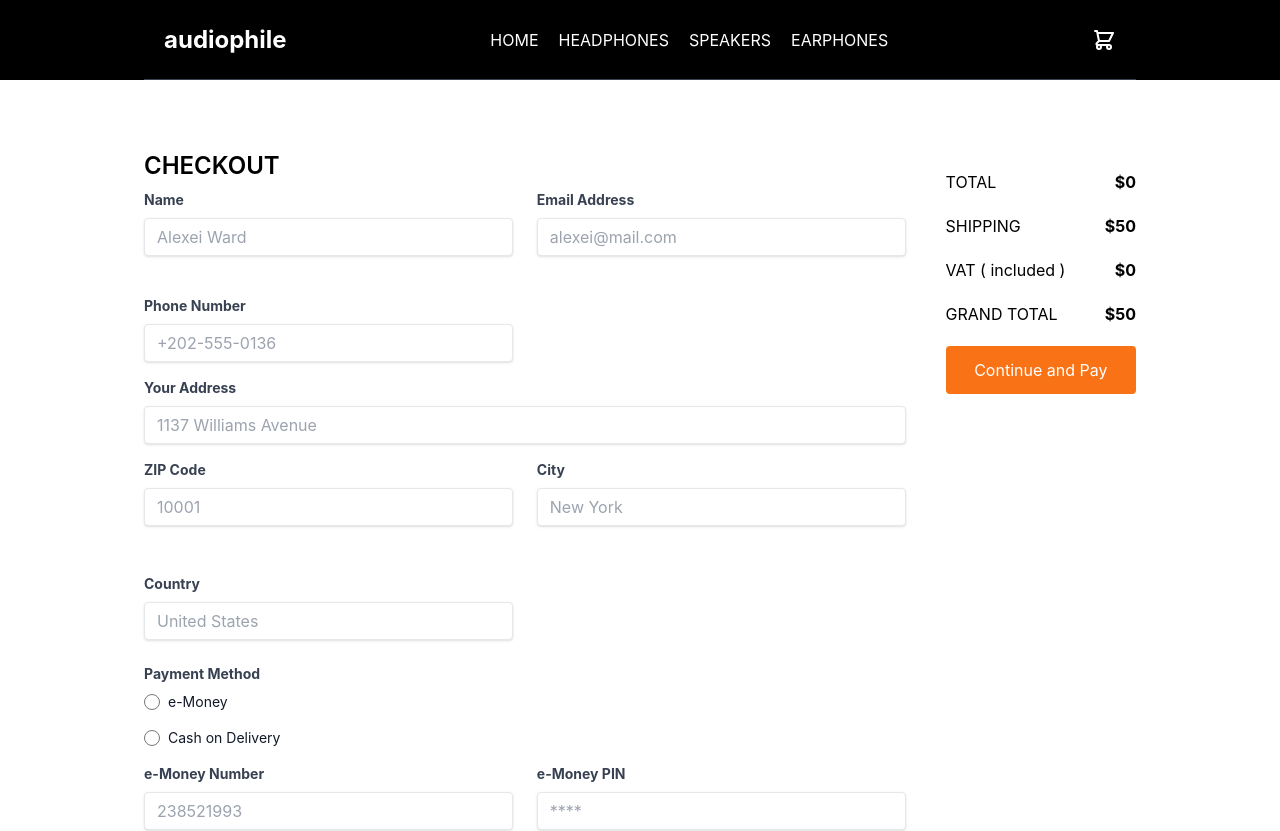
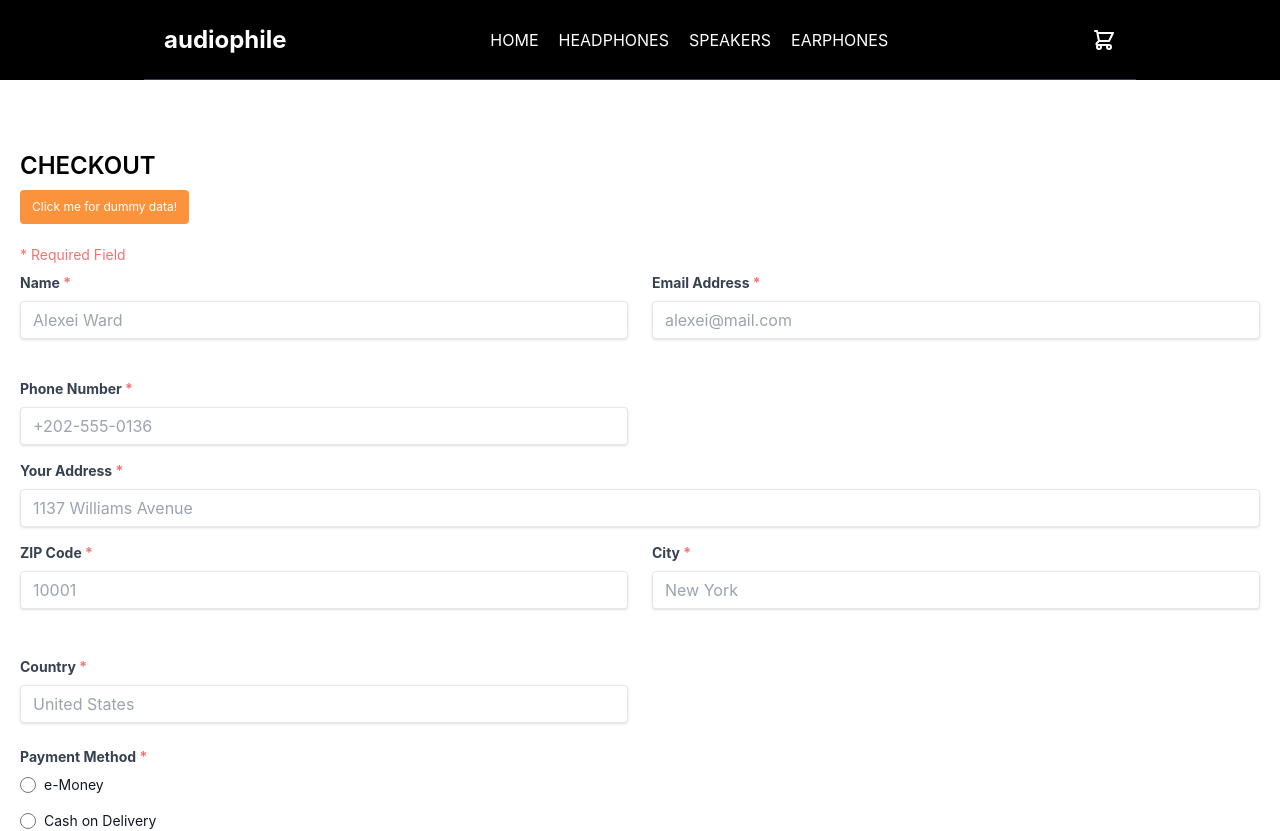
Before and after one commit to Brayheart/audiophile, a React (Create React App) app: page /#/checkout in a window 1280 px wide. Shown: the top 831 px of the page. Built offline with nearby package versions, Linux system fonts and the light colour scheme.

Commit message:
more layout edits

```diff
--- a/src/Components/Checkout.js
+++ b/src/Components/Checkout.js
@@ -2,33 +2,75 @@ import React, { useState } from "react";
 import { Link } from "react-router-dom";
 
 const Checkout = ({ cart, setCart }) => {
+  const [name, setName] = useState("");
+  const [email, setEmail] = useState("");
+  const [phone, setPhone] = useState("");
+  const [address, setAddress] = useState("");
+  const [city, setCity] = useState("");
+  const [country, setCountry] = useState("");
+  const [zip, setZip] = useState("");
+  const [dummyData, setDummyData] = useState(true);
+  const [paymentMethod, setPaymentMethod] = useState(false);
   const [modal, setIsModal] = useState(false);
 
   const calculateTotalPrice = () => {
     return cart.reduce((total, item) => total + item.quantity * item.price, 0);
   };
 
+  const isFormValid = () => {
+    return name && email && phone && address && country && zip && city
+      ? true
+      : false;
+  };
+
+  const fillForm = () => {
+    setName("Tyler Bray");
+    setEmail("example@gmail.com");
+    setPhone(9999999999);
+    setAddress("42 wallaby way sydney");
+    setCity("Los Angeles");
+    setZip(67894);
+    setCountry("USA");
+    setPaymentMethod(true);
+  };
+
   return (
     <div>
       {
-        <div className="mt-[150px] w-full px-5 md:px-36">
+        <div className="mt-[150px] w-full px-5 md:px-5">
           <form className="flex flex-col lg:flex-row w-full">
             <div className="mb-6 w-full">
               <h2 className="text-2xl font-semibold mb-2">CHECKOUT</h2>
-
-              <div class="grid flex-col md:grid-cols-2 gap-6">
+              {dummyData && (
+                <button
+                  onClick={() => {
+                    setDummyData(false);
+                    fillForm();
+                  }}
+                  className="text-white text-[12px] py-2 px-3 mb-5 rounded hover:bg-orange-600 cursor-pointer bg-orange-400"
+                >
+                  Click me for dummy data!
+                </button>
+              )}
+              <div className="text-red-400 text-[14px] mb-2">
+                * Required Field
+              </div>
+              <div class="grid flex-col lg:grid-cols-2 gap-6">
                 <div className="md:mb-4">
                   <label
                     className="block text-gray-700 text-sm font-bold mb-2"
                     htmlFor="name"
                   >
-                    Name
+                    Name <span className="text-red-400">*</span>
                   </label>
                   <input
+                    onChange={(e) => setName(e.target.value)}
                     className="shadow appearance-none border rounded w-full py-2 px-3 text-gray-700 leading-tight focus:outline-none focus:shadow-outline"
                     id="name"
                     type="text"
                     placeholder="Alexei Ward"
+                    value={name}
+                    required
                   />
                 </div>
 
@@ -37,13 +79,16 @@ const Checkout = ({ cart, setCart }) => {
                     className="block text-gray-700 text-sm font-bold mb-2"
                     htmlFor="email"
                   >
-                    Email Address
+                    Email Address <span className="text-red-400">*</span>
                   </label>
                   <input
+                    onChange={(e) => setEmail(e.target.value)}
                     className="shadow appearance-none border rounded w-full py-2 px-3 text-gray-700 leading-tight focus:outline-none focus:shadow-outline"
                     id="email"
                     type="email"
+                    value={email}
                     placeholder="alexei@mail.com"
+                    required
                   />
                 </div>
 
@@ -52,13 +97,16 @@ const Checkout = ({ cart, setCart }) => {
                     className="block text-gray-700 text-sm font-bold mb-2"
                     htmlFor="phone"
                   >
-                    Phone Number
+                    Phone Number <span className="text-red-400">*</span>
                   </label>
                   <input
+                    onChange={(e) => setPhone(e.target.value)}
                     className="shadow appearance-none border rounded w-full py-2 px-3 text-gray-700 leading-tight focus:outline-none focus:shadow-outline"
                     id="phone"
                     type="tel"
+                    value={phone}
                     placeholder="+202-555-0136"
+                    required
                   />
                 </div>
               </div>
@@ -69,30 +117,36 @@ const Checkout = ({ cart, setCart }) => {
                   className="block text-gray-700 text-sm font-bold mb-2"
                   htmlFor="address"
                 >
-                  Your Address
+                  Your Address <span className="text-red-400">*</span>
                 </label>
                 <input
+                  onChange={(e) => setAddress(e.target.value)}
                   className="shadow appearance-none border rounded w-full py-2 px-3 text-gray-700 leading-tight focus:outline-none focus:shadow-outline"
                   id="address"
                   type="text"
+                  value={address}
                   placeholder="1137 Williams Avenue"
+                  required
                 />
               </div>
 
               {/* ... other fields ... */}
-              <div class="grid grid-cols-1 md:grid-cols-2 gap-6">
+              <div class="grid grid-cols-1 lg:grid-cols-2 gap-6">
                 <div className="md:mb-4">
                   <label
                     className="block text-gray-700 text-sm font-bold mb-2"
                     htmlFor="zip"
                   >
-                    ZIP Code
+                    ZIP Code <span className="text-red-400">*</span>
                   </label>
                   <input
+                    onChange={(e) => setZip(e.target.value)}
                     className="shadow appearance-none border rounded w-full py-2 px-3 text-gray-700 leading-tight focus:outline-none focus:shadow-outline"
                     id="zip"
                     type="text"
                     placeholder="10001"
+                    value={zip}
+                    required
                   />
                 </div>
 
@@ -103,13 +157,16 @@ const Checkout = ({ cart, setCart }) => {
                     className="block text-gray-700 text-sm font-bold mb-2"
                     htmlFor="city"
                   >
-                    City
+                    City <span className="text-red-400">*</span>
                   </label>
                   <input
+                    onChange={(e) => setCity(e.target.value)}
                     className="shadow appearance-none border rounded w-full py-2 px-3 text-gray-700 leading-tight focus:outline-none focus:shadow-outline"
                     id="city"
                     type="text"
                     placeholder="New York"
+                    value={city}
+                    required
                   />
                 </div>
 
@@ -118,13 +175,16 @@ const Checkout = ({ cart, setCart }) => {
                     className="block text-gray-700 text-sm font-bold mb-2"
                     htmlFor="country"
                   >
-                    Country
+                    Country <span className="text-red-400">*</span>
                   </label>
                   <input
+                    onChange={(e) => setCountry(e.target.value)}
                     className="shadow appearance-none border rounded w-full py-2 px-3 text-gray-700 leading-tight focus:outline-none focus:shadow-outline"
                     id="country"
                     type="text"
                     placeholder="United States"
+                    value={country}
+                    required
                   />
                 </div>
               </div>
@@ -132,14 +192,17 @@ const Checkout = ({ cart, setCart }) => {
 
               <fieldset className="mb-4">
                 <legend className="block text-gray-700 text-sm font-bold mb-2">
-                  Payment Method
+                  Payment Method <span className="text-red-400">*</span>
                 </legend>
                 <div className="flex items-center mb-4">
                   <input
+                    onChange={(e) => setPaymentMethod(e.target.value)}
                     id="e-money"
                     type="radio"
                     name="payment"
                     className="h-4 w-4 text-blue-600 focus:ring-blue-500 border-gray-300"
+                    checked={paymentMethod}
+                    required
                   />
                   <label
                     htmlFor="e-money"
@@ -157,6 +220,7 @@ const Checkout = ({ cart, setCart }) => {
                     type="radio"
                     name="payment"
                     className="h-4 w-4 text-blue-600 focus:ring-blue-500 border-gray-300"
+                    required
                   />
                   <label
                     htmlFor="cash"
@@ -166,7 +230,7 @@ const Checkout = ({ cart, setCart }) => {
                   </label>
                 </div>
               </fieldset>
-              <div class="grid flex-col md:grid-cols-2 gap-6">
+              <div class="grid flex-col lg:grid-cols-2 gap-6">
                 <div className="md:mb-4">
                   <label
                     className="block text-gray-700 text-sm font-bold mb-2"
@@ -198,9 +262,9 @@ const Checkout = ({ cart, setCart }) => {
                 </div>
               </div>
             </div>
-            <div className="lg:w-3/12 ml-0 md:ml-10 md:ml-0">
+            {cart.length > 0 && (
+              <div className="lg:w-5/12 ml-0 lg:ml-10 lg:mr-5">
                 {cart.map((item) => {
-                console.log(item);
                   return (
                     <div className="flex w-full items-center justify-between mt-5">
                       <div className="flex items-center text-center">
@@ -233,17 +297,21 @@ const Checkout = ({ cart, setCart }) => {
                 <div className="my-5 flex justify-between">
                   <div>GRAND TOTAL</div>
                   <div className="font-bold">${calculateTotalPrice() + 50}</div>
+                  {console.log(isFormValid())}
                 </div>
                 <button
-                onClick={(e) => {
-                  e.stopPropagation();
-                  setIsModal(true);
-                }}
-                className="bg-orange-500 text-white w-full py-3 rounded hover:bg-orange-600"
+                  onClick={() => setIsModal(true)}
+                  disabled={!isFormValid()}
+                  className={`${
+                    isFormValid()
+                      ? "bg-orange-500"
+                      : "bg-gray-300 hover:bg-gray-300 cursor-default"
+                  } text-white w-full py-3 rounded hover:bg-orange-600 cursor-pointer`}
                 >
                   Continue and Pay
                 </button>
               </div>
+            )}
           </form>
         </div>
       }
--- a/src/Components/Home.js
+++ b/src/Components/Home.js
@@ -30,13 +30,13 @@ const Home = ({ productData }) => {
         </picture>
 
         {/* Product Info */}
-        <div className="absolute top-[160px] flex justify-center w-full md:top-[180px] lg:top-[140px] xl:top-[250px] lg:justify-start">
+        <div className="absolute top-[160px] flex justify-center w-full md:top-[180px] lg:top-[140px] xl:top-[200px] 2xl:top-[300px] lg:justify-start">
           <div className="text-white p-6 w-full px-10 md:px-44 lg:px-36 lg:pr-0 lg:text-left lg:w-6/12">
             <div className="text-sm uppercase tracking-widest font-semibold mb-2 md:text-xl md:mb-8 lg:text-base">
               New Product
             </div>
-            <h1 className="text-3xl font-bold leading-tight mb-4 md:text-5xl md:mb-8 lg:text-4xl">
-              XX99 Mark II Headphones
+            <h1 className="text-3xl font-bold leading-tight mb-4 md:text-5xl md:mb-8 lg:text-6xl 2xl:text-7xl">
+              <div>XX99 Mark II</div> <div>Headphones</div>
             </h1>
             <p className="text-base mb-6 md:text-lg md:mb-8 lg:text-xl">
               Experience natural, lifelike audio and exceptional build quality
--- a/src/Components/ProductDetail.js
+++ b/src/Components/ProductDetail.js
@@ -101,7 +101,8 @@ const ProductDetail = ({ addToCart }) => {
             <ul className="md:w-6/12 lg:w-full">
               {includes.map((item) => (
                 <li key={item.item} className="text-gray-600 mb-2">
-                  {item.quantity}x {item.item}
+                  <span className="text-orange-400">{item.quantity}x</span>{" "}
+                  {item.item}
                 </li>
               ))}
             </ul>
```
Also changed, not shown: src/Components/Footer.js (+19 -26 lines), src/Components/Header.js (+14 -5 lines). Lines whose indentation alone changed are shown as unchanged.
